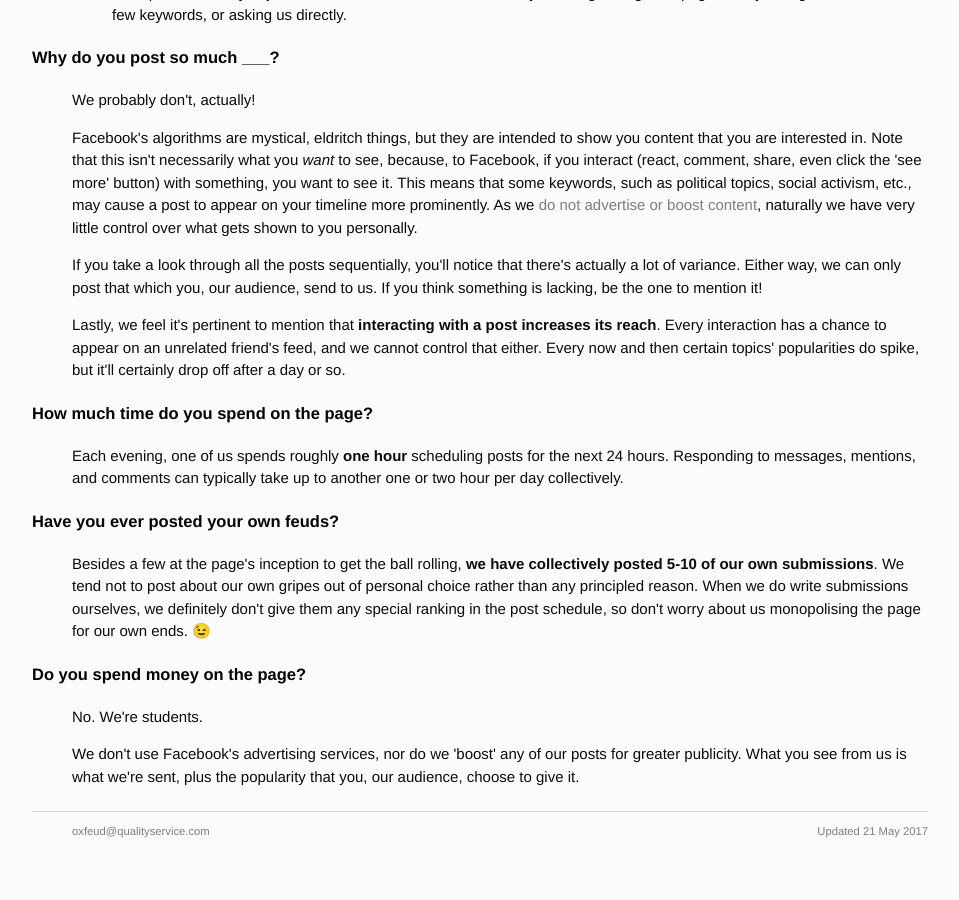
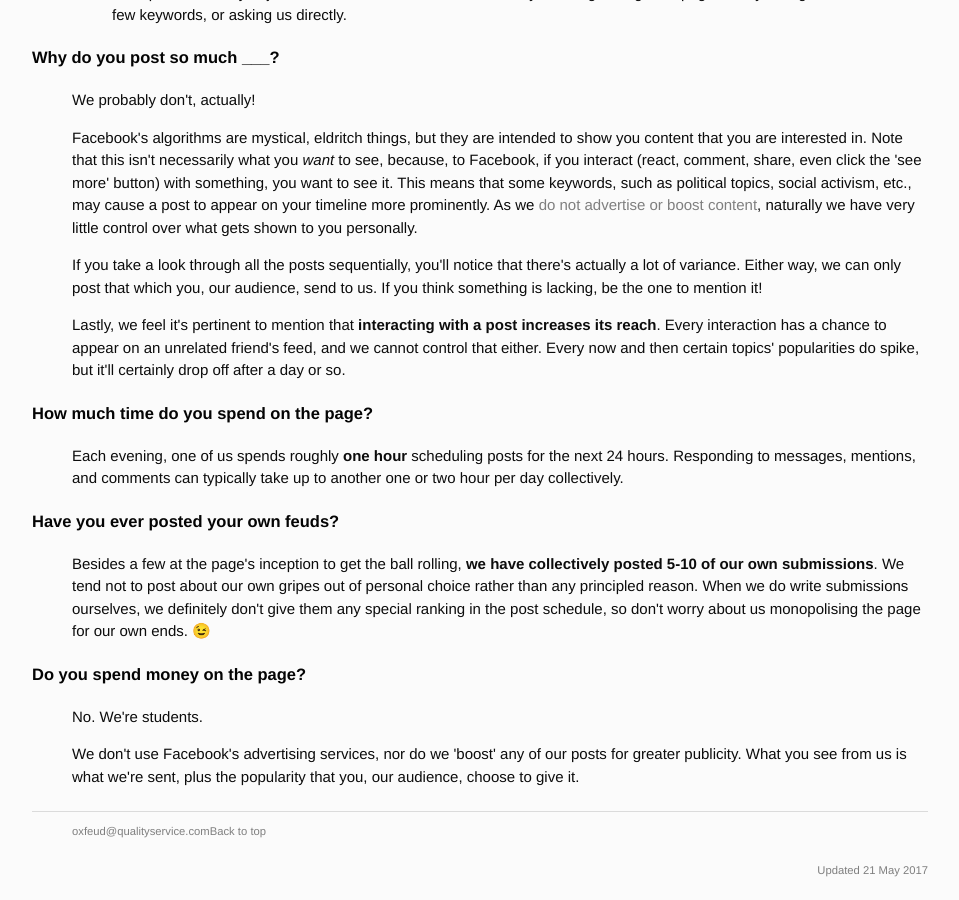
Before and after one commit to Oxfeud/oxfeud.github.io, a Jekyll site: the page built from index.html, in a window 1280 px wide and 900 px high, scrolled down 6878 px. Shown: the whole window, without its empty margins (160-1119 px from the left). Built offline with Jekyll 4.4.1, drawn with Linux system fonts in a browser that asks for light colours; before the commit the page ends 7750 px from its top, so only the background shows below that.

Commit message:
Update default.html

```diff
--- a/_layouts/default.html
+++ b/_layouts/default.html
@@ -6,6 +6,7 @@
 			<link rel="stylesheet" type="text/css" href="/css/main.css">
 		</head>
 		<body>
+			<a name="top"></a>
 			<div class="container">
 
 			{{ content }}
@@ -13,6 +14,7 @@
 			</div><!-- /.container -->
 			<footer>
 				<div style="float: left;"><p><a href="mailto:oxfeud@qualityservice.com">oxfeud@qualityservice.com</a></p></div>
+				<div style="width: 100%; margin: 0px auto;"><p><a href="#top">Back to top</a></p></div>
 				<div style="float: right;"><p style="color: #7f7f7f;">Updated 21 May 2017</p>
 			</footer>
 		</body>
```
